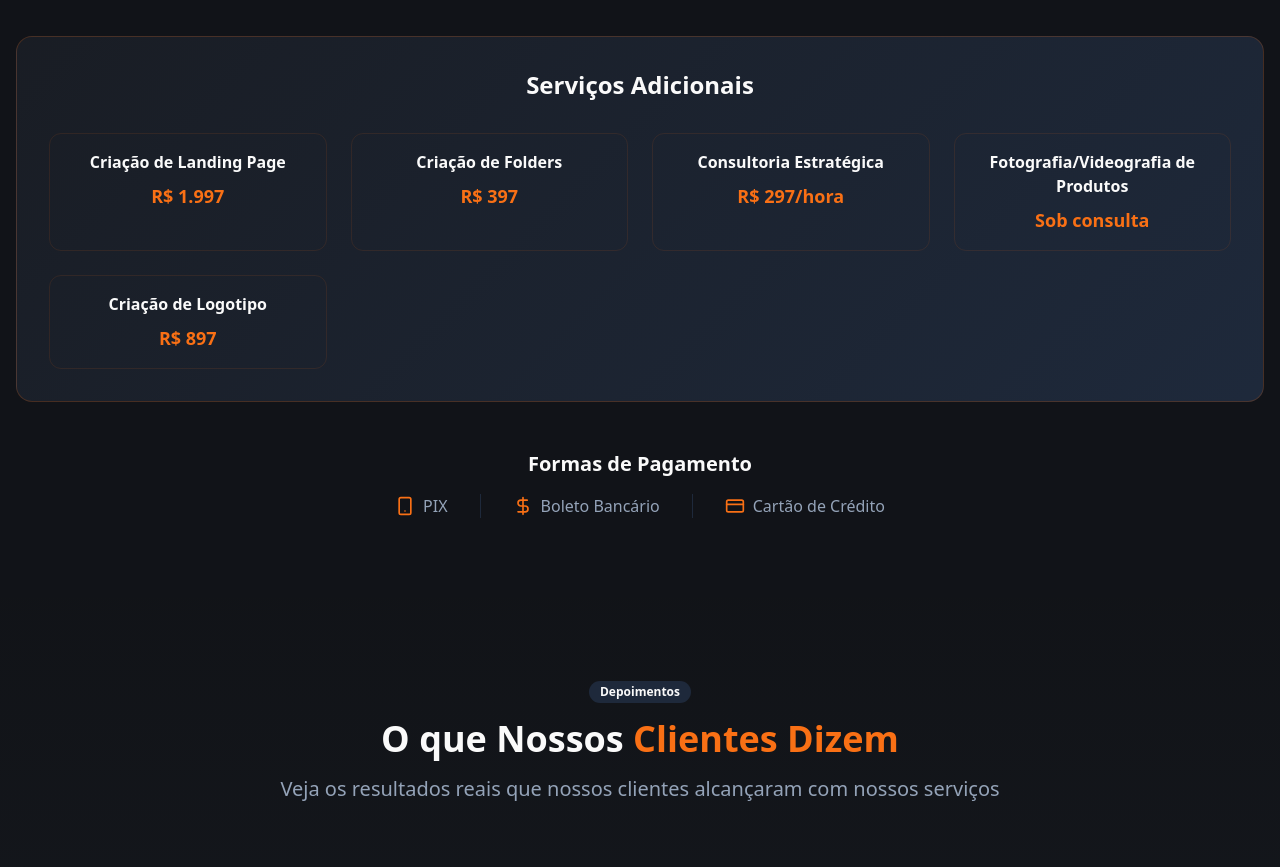
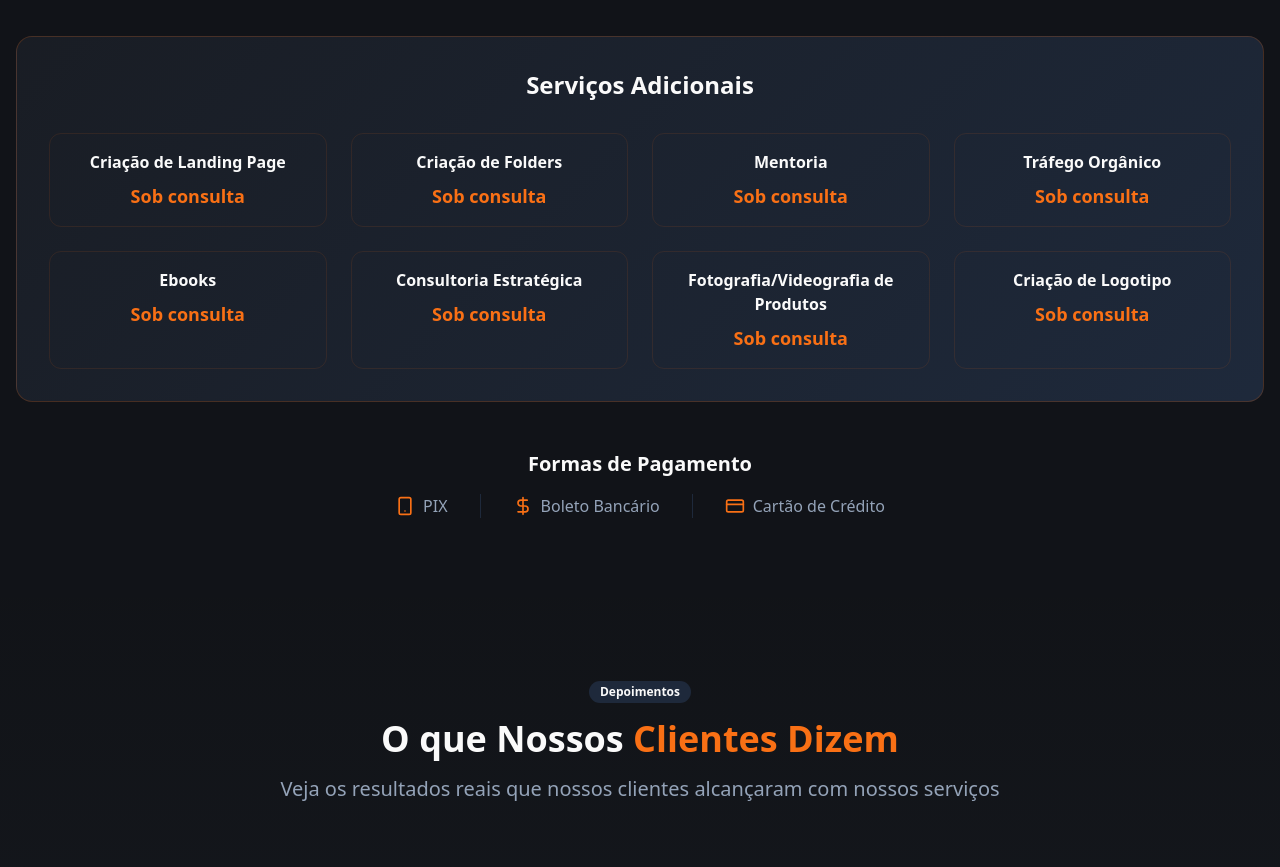
Before and after one commit to denismarcura/rede-social-pro, a React (Vite) app: page / in a window 1280 px wide. Shown: the part 7260-8127 px from the top of the page. Built offline with nearby package versions, Linux system fonts and the light colour scheme; the HTML template or start-up script is replaced by a standard one.

Commit message:
Atualizar Serviços Adicionais

```diff
--- a/src/components/Pricing.tsx
+++ b/src/components/Pricing.tsx
@@ -77,11 +77,14 @@ const Pricing = () => {
   ];
 
   const additionalServices = [
-    { service: "Criação de Landing Page", price: "R$ 1.997" },
-    { service: "Criação de Folders", price: "R$ 397" },
-    { service: "Consultoria Estratégica", price: "R$ 297/hora" },
+    { service: "Criação de Landing Page", price: "Sob consulta" },
+    { service: "Criação de Folders", price: "Sob consulta" },
+    { service: "Mentoria", price: "Sob consulta" },
+    { service: "Tráfego Orgânico", price: "Sob consulta" },
+    { service: "Ebooks", price: "Sob consulta" },
+    { service: "Consultoria Estratégica", price: "Sob consulta" },
     { service: "Fotografia/Videografia de Produtos", price: "Sob consulta" },
-    { service: "Criação de Logotipo", price: "R$ 897" }
+    { service: "Criação de Logotipo", price: "Sob consulta" }
   ];
 
   return (
```
